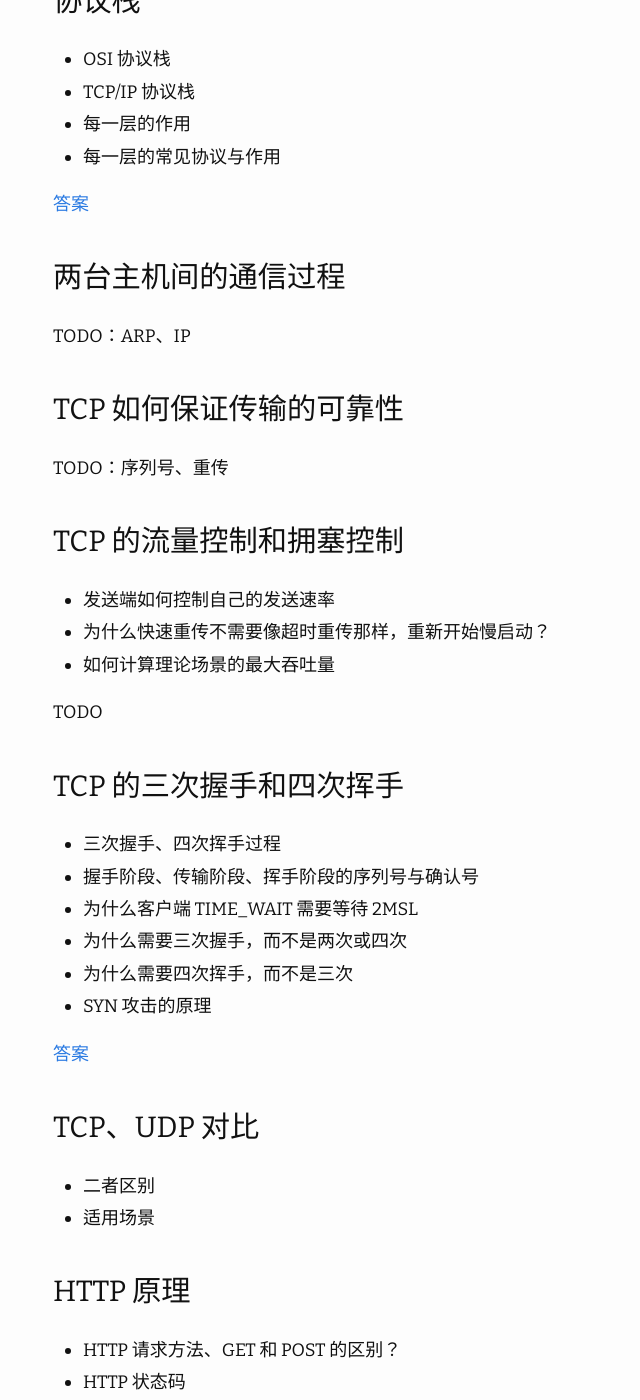
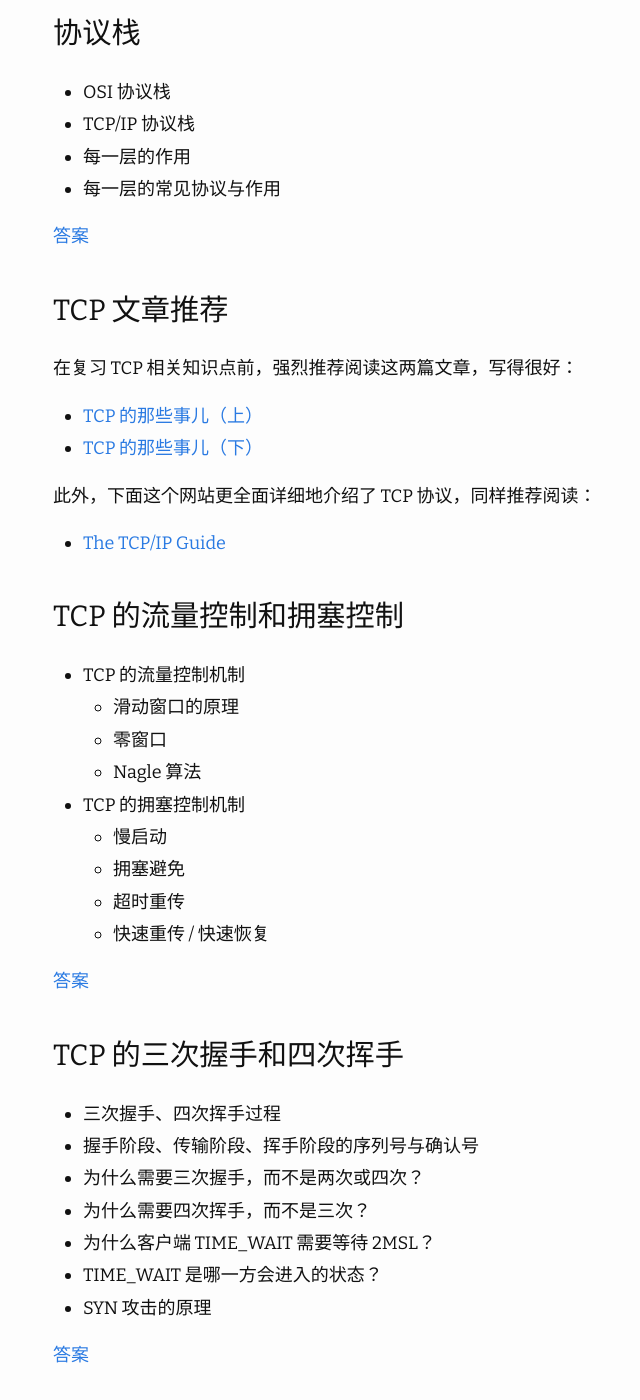
Before and after one commit to imageslr/blog, a Jekyll site: the page built from _posts/2020-07-08-tech-interview.md, in a window 1280 px wide and 1400 px high, scrolled down 7586 px. Shown: the whole window, without its empty margins (217-857 px from the left). Built offline with Jekyll 4.4.1, drawn with Linux system fonts in a browser that asks for light colours; nearby versions of some CDN libraries; comment, search, counter and statistics services are not loaded; some of the changed text lies outside the part shown.

Commit message:
add post

```diff
--- a/_posts/2020-07-08-tech-interview.md
+++ b/_posts/2020-07-08-tech-interview.md
@@ -32,16 +32,17 @@
   - [写时复制 Copy-on-write](#写时复制-copy-on-write)
 - [计算机网络](#计算机网络)
   - [协议栈](#协议栈)
-  - [两台主机间的通信过程](#两台主机间的通信过程)
-  - [TCP 如何保证传输的可靠性](#tcp-如何保证传输的可靠性)
+  - [TCP 文章推荐](#tcp-文章推荐)
   - [TCP 的流量控制和拥塞控制](#tcp-的流量控制和拥塞控制)
   - [TCP 的三次握手和四次挥手](#tcp-的三次握手和四次挥手)
+  - [TCP 协议（其他）](#tcp-协议其他)
   - [TCP、UDP 对比](#tcpudp-对比)
   - [HTTP 原理](#http-原理)
   - [HTTPS 原理](#https-原理)
   - [DNS 的解析过程](#dns-的解析过程)
   - [IP 原理](#ip-原理)
   - [从输入一个 URL 到页面加载完成的过程](#从输入一个-url-到页面加载完成的过程)
+  - [两台主机间的通信过程](#两台主机间的通信过程)
 - [数据库](#数据库)
   - [数据库的存储引擎](#数据库的存储引擎)
   - [数据库的索引](#数据库的索引)
@@ -548,32 +549,66 @@
 
 [答案]({% post_url 2020-07-08-protocol-stack %})
 
-### 两台主机间的通信过程
+### TCP 文章推荐
 
-TODO：ARP、IP
+在复习 TCP 相关知识点前，强烈推荐阅读这两篇文章，写得很好：
 
-### TCP 如何保证传输的可靠性
+- [TCP 的那些事儿（上）](https://coolshell.cn/articles/11564.html)
+- [TCP 的那些事儿（下）](https://coolshell.cn/articles/11609.html)
 
-TODO：序列号、重传
+此外，下面这个网站更全面详细地介绍了 TCP 协议，同样推荐阅读：
+
+- [The TCP/IP Guide](http://www.tcpipguide.com/free/index.htm)
 
 ### TCP 的流量控制和拥塞控制
 
-- 发送端如何控制自己的发送速率
-- 为什么快速重传不需要像超时重传那样，重新开始慢启动？
-- 如何计算理论场景的最大吞吐量
+- TCP 的流量控制机制
+  - 滑动窗口的原理
+  - 零窗口
+  - Nagle 算法
+- TCP 的拥塞控制机制
+  - 慢启动
+  - 拥塞避免
+  - 超时重传
+  - 快速重传 / 快速恢复
 
-TODO
+[答案]({% post_url 2020-10-04-tcp-flow-control-congestion %})
 
 ### TCP 的三次握手和四次挥手
 
 - 三次握手、四次挥手过程
 - 握手阶段、传输阶段、挥手阶段的序列号与确认号
-- 为什么客户端 TIME_WAIT 需要等待 2MSL
-- 为什么需要三次握手，而不是两次或四次
-- 为什么需要四次挥手，而不是三次
+- 为什么需要三次握手，而不是两次或四次？
+- 为什么需要四次挥手，而不是三次？
+- 为什么客户端 TIME_WAIT 需要等待 2MSL？
+- TIME_WAIT 是哪一方会进入的状态？
 - SYN 攻击的原理
 
 [答案]({% post_url 2020-07-08-tcp-shake-wave %})
+
+### TCP 协议（其他）
+
+- TCP 为什么是面向连接的？
+- TCP 如何保证传输的可靠性？
+
+<details markdown="1">
+<summary>答案</summary>
+
+TCP 为什么是面向连接的：
+
+- 发送之前需要先建立连接（三次握手）
+- 使用排序和确认机制（分组之间并不是独立的；记录了分组之间的状态信息）
+- 具有流量控制与拥塞控制
+- 发送完毕后要释放连接（四次挥手）
+
+> 参考资料：[TCP/IP 高效编程：改善网络程序的 44 个技巧 第 2 章：理解面向连接和无连接的区别](http://images.china-pub.com/ebook195001-200000/197980/ch02.pdf)
+
+TCP 如何保证传输的可靠性？
+
+- 序列号：解决乱序问题
+- 确认号 / 超时重传机制：解决丢包问题
+
+</details>
 
 ### TCP、UDP 对比
 
@@ -616,6 +651,10 @@
 ### 从输入一个 URL 到页面加载完成的过程
 
 [答案]({% post_url 2020-02-26-what-happens-when-you-type-in-a-url %})
+
+### 两台主机间的通信过程
+
+TODO：ARP、IP
 
 ## 数据库
 
--- /dev/null
+++ b/_posts/2020-10-04-tcp-flow-control-congestion.md
@@ -0,0 +1,115 @@
+---
+layout: post
+title: 📔【计算机网络】TCP 的流量控制与拥塞控制 🆕
+date: 2020/11/3 14:00
+---
+
+> 更多面试题总结请看：[🗂【面试题】技术面试题汇总]({%post_url 2020-07-08-tech-interview%})
+
+## 流量控制 Flow Control
+
+流量控制的几个关键问题（先提问，然后写文章，依次回答这几个问题）：
+
+- TCP 报文首部的字段，一共多少字节？
+
+- 滑动窗口的内容（发送端、接收端）
+- 流量控制引发的死锁？怎么避免死锁的发生？
+- 滑动窗口滑出去的内容是什么？
+  - 发送端：已经确认发送成功的数据
+  - 接收端：TODO
+- 滑动窗口什么时候往后滑？
+- 如果发送窗口减小到 0，发送端不发送了，也就收不到 ack，怎么知道能不能继续发？
+- Nagle 算法是在什么背景下产生的？原理是什么？
+
+流量控制的目的是控制发送端的发送速度，使其按照接收端的数据处理速度来发送数据，避免接收端处理不过来，产生网络拥塞或丢包。
+
+TCP 实现流量控制的关键是滑动窗口（Sliding Window）。发送端和接收端均有一个滑动窗口，对应一个缓冲区，记录当前发送或接收到的数据。接收端会在返回的 ACK 报文中包含自己**可用于接收数据**的缓冲区的大小，在 TCP 的报文首部里用 `window` 表示（或者叫 `AdvertisedWindow`，16 bit，最多 65535 字节）。发送端发送的数据不会超过 `window` 的大小。
+
+![](/media/16019669956427.jpg)
+
+为了说明 `window` 字段是如何计算出来的，首先看一下发送端和接收端的滑动窗口示意图：
+
+![](/media/16042843490197.jpg)
+> [图片来源](https://coolshell.cn/articles/11609.html#TCP%E6%BB%91%E5%8A%A8%E7%AA%97%E5%8F%A3)
+
+对于发送端来说：
+* `LastByteAcked` 指向被接收端 ACK 的最后一个位置
+* `LastByteSent` 指向已发送但还未收到 ACK 的最后一个位置
+* `LastByteWritten` 指向上层应用写入但还未发送的最后一个位置
+
+对于接收端来说：
+* `LastByteRead` 指向 TCP 缓冲区中读到的位置
+* `NextByteExpected` 指向收到的连续包的最后一个位置
+* `LastByteRcvd` 指向收到的包的最后一个位置
+
+因此，接收端返回给发送端的 ACK 报文中的 `window` 字段等于：
+
+$$AdvertisedWindow = MaxRcvBuffer – LastByteRcvd – 1$$
+
+即只能在收到的包的最后一个位置之后继续接收。尽管 `NextByteExpected` 和 `LastByteRcvd` 中间还有一段数据空白区，但这些数据可能发送端已经发送，只是还未到达接收端，因此不能将这段空白区大小计入 `window`。
+
+发送端在收到这个 ACK 报文后，下一个报文的大小是：
+
+$$Size=AdvertisedWindow-(LastByteSent-LastByteRcvd)$$
+
+这就是用滑动窗口进行流量控制的基本原理。
+
+### 零窗口
+如果接收端处理过慢，那么 `window` 可能变为 0，这种情况下发送端就不再发送数据了。如何在接收端 `window` 可用的时候通知发送端呢？
+
+TCP 使用来 ZWP（Zero Window Probe，零窗口探针）技术。具体是在发送端引入一个计时器，每当收到一个零窗口的应答后就启动该计时器。每间隔一段时间就主动发送报文，由接收端来 ACK 窗口大小。若接收者持续返回零窗口（一般是 3 次），则有的 TCP 实现会发送 RST 断开连接。
+
+### Nagle 算法
+如果接收端处理过慢，每次 `window` 只能接收几个字节，那么当发送端每次都发送这几个字节时，会有大量带宽浪费在 TCP 和 IP 的首部上。因此 Nagle 提出了 [Nagle 算法](https://zh.wikipedia.org/wiki/%E7%B4%8D%E6%A0%BC%E7%AE%97%E6%B3%95)。Nagle 算法的工作方式是「缓存/累积」要发送的小数据，直到 `window >= MSS` 时再一并发送，避免对小的 `window` 作出响应。
+> MSS：Max Segment Size，TCP 报文段一次可传输的最大分段大小
+
+
+## 发送端如何调节发送速率
+发送端的发送速率受到多个因素的影响：
+* 接收端将自己的可接收大小通过 `window` 字段发送给发送端，发送端据此作出调整（流量控制）
+* 当发送端监测到网络出现拥塞时，通过各种协同工作的机制来解决拥塞（拥塞控制），通过一个状态变量 `cwnd` 控制发送速率
+
+发送端的发送速度是上述两个变量的较小值。
+
+## 拥塞控制
+
+当等待接收端的 ACK 超时、或者收到乱序包时，说明网络出现了拥塞。TCP 通过各种协同工作的机制来解决网络拥塞。
+
+发送端维持一个叫做拥塞窗口 `cwnd`（congestion window）的状态变量。拥塞窗口的大小取决于网络的拥塞程度，并且动态地在变化。下面用报文段个数作为 `cwnd` 的值进行说明，实际的 `cwnd` 是以字节为单位的。
+
+![](/media/16043876917313.jpg)
+
+
+### 慢启动
+* 连接建立时，初始化 cwnd = 1，表示可以传一个 MSS 大小的数据
+* 每收到一个 ACK 包，cwnd++
+* 每经过一个 RTT，cwnd 会翻倍（指数增长）
+
+当 cwnd >= ssthresh (slow start threshold) 时，进入拥塞避免阶段。
+
+### 拥塞避免
+* 每收到一个 ACK 包，cwnd = cwnd + 1/cwnd
+* 每经过一个 RTT，cwnd = cwnd + 1（加性增）
+
+### 超时重传
+如果发送端超时还未收到 ACK 包，就可以认为网络出现了拥塞，需要解决拥塞：
+1. 把 sshthresh 设为原来的一半（乘性减）
+2. cwnd 重置为 1，重新开始**慢启动**过程
+
+### 快速重传 / 快速恢复
+
+快速重传：接收端收到乱序包时，会发送 duplicate ACK 通知发送端。当发送端收到 3 个 duplicate ACK 时，就立刻开始重传，而不必继续等待到计时器超时。快速重传会配合快速恢复算法：
+1. 把 sshthresh 设为原来的一半（乘性减）
+2. cwnd 重置为 sshthresh，重新开始**拥塞避免**过程
+
+为什么快速重传不需要像超时重传那样，将 cwnd 重置为 1 重新开始慢启动呢？因为它认为如果网络出现拥塞的话，是不会收到好几个重复的 ACK 的，所以现在网络可能没有出现拥塞。
+
+## 总结
+流量控制是接收端控制的，拥塞避免是发送端控制的。最终都是控制发送端的发送速率。
+
+
+---
+
+参考资料：
+* [TCP 的那些事儿（下）](https://coolshell.cn/articles/11609.html)
+* [The TCP/IP Guide](http://www.tcpipguide.com/)
```
Also changed, not shown: other parts of _posts/2020-07-08-tech-interview.md (+1 -1 lines), _posts/2020-07-08-tcp-shake-wave.md (+6 -0 lines), _posts/2020-09-26-locks.md (+1 -1 lines), _posts/2020-09-27-sync-and-mutex.md (+1 -1 lines), media/16019669956427.jpg (added), media/16042843490197.jpg (added), media/16043876917313.jpg (added).
